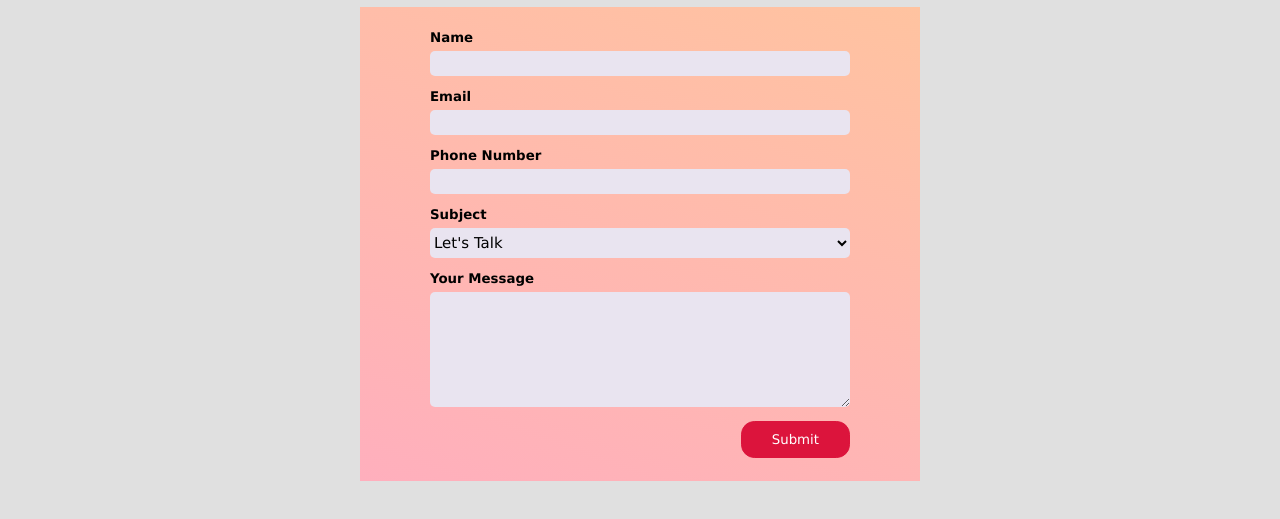
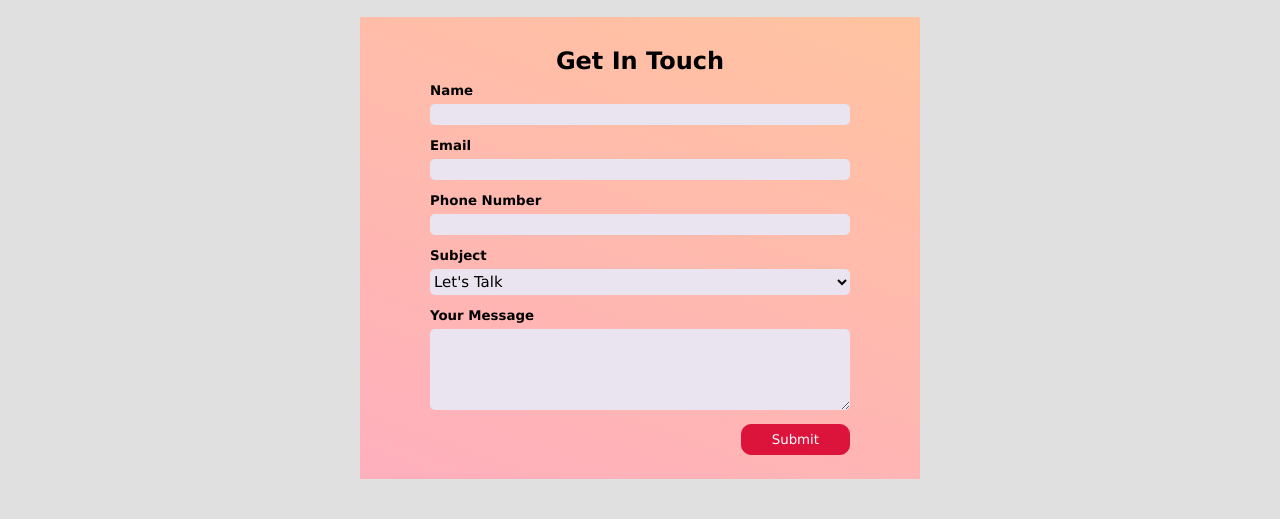
Before and after one commit to jemmyyosua/Tugas-Week-2, a plain HTML site: page form.html in a window 1280 px wide. Shown: the part 83-602 px from the top of the page. Drawn offline with Linux system fonts and the light colour scheme.

Commit message:
form html

```diff
--- a/css/style-blog.css
+++ b/css/style-blog.css
@@ -93,6 +93,7 @@ form .technologies .down-technologies{
     color: #8f8f8f;
     font-size: 14pt;
     font-weight: 100;
+    margin-bottom: 20px;
 }
 
 form .technologies .up-technologies input{
--- a/form.html
+++ b/form.html
@@ -27,28 +27,29 @@
 
 
 <center>
-    <div style="width: 70vh; margin-top:10px; padding:20px 70px 60px 70px ;  background: linear-gradient(200deg, #ffc3a0 0%, #ffafbd 100%);">
+    <div style="width: 70vh; margin-top:20px; padding:30px 70px 55px 70px;  background: linear-gradient(200deg, #ffc3a0 0%, #ffafbd 100%);">
         <form action="" style="text-align: left;">
+            <h2 style="text-align: center; margin-bottom: 5px;">Get In Touch</h2>
             <div>
                 <label for="name" style="font-size: 10pt; font-weight: 700;">Name</label>
                 <br>
-                <input type="text" name="" id="name" pattern="[A-z]" style="width: 100%; box-sizing: border-box; padding: 5px 0px; margin-top: 5px; margin-bottom: 10px; background-color: #e9e4f0; border: 0 solid white; border-radius: 5px;box-shadow: 5px 3x 1px 0.5px #fff0f0;">
+                <input type="text" name="" id="name" pattern="[A-z]" style="width: 100%; box-sizing: border-box; padding:3px 0px; margin-top: 5px; margin-bottom: 10px; background-color: #e9e4f0; border: 0 solid white; border-radius: 5px;box-shadow: 5px 3x 1px 0.5px #fff0f0;">
             </div>
             <div>
                 <label for="email" style="font-size: 10pt; font-weight: 700;">Email</label>
                 <br>
-                <input type="email" name="" id="email" style="width: 100%; box-sizing: border-box; padding: 5px 0px; margin-top: 5px; margin-bottom: 10px;background-color: #e9e4f0; border: 0 solid white; border-radius: 5px;box-shadow: 5px 3x 1px 0.5px #fff0f0;">
+                <input type="email" name="" id="email" style="width: 100%; box-sizing: border-box; padding:3px 0px; margin-top: 5px; margin-bottom: 10px;background-color: #e9e4f0; border: 0 solid white; border-radius: 5px;box-shadow: 5px 3x 1px 0.5px #fff0f0;">
             </div>
             <div>
                 <label for="phone" style="font-size: 10pt; font-weight: 700;">Phone Number</label>
                 <br>
-                <input type="text" name="" id="phone" pattern="\d*" style="width: 100%; box-sizing: border-box; padding: 5px 0px; margin-top: 5px; margin-bottom: 10px;background-color: #e9e4f0; border: 0 solid white; border-radius: 5px;box-shadow: 5px 3x 1px 0.5px #fff0f0;">
+                <input type="text" name="" id="phone" pattern="\d*" style="width: 100%; box-sizing: border-box; padding:3px 0px; margin-top: 5px; margin-bottom: 10px;background-color: #e9e4f0; border: 0 solid white; border-radius: 5px;box-shadow: 5px 3x 1px 0.5px #fff0f0;">
                 <br>
             </div>
             <div>
                 <label for="subject" style="font-size: 10pt; font-weight: 700;">Subject</label>
                 <br>
-                <select name="" id="subject" style="width: 100%; box-sizing: border-box; padding: 5px 0px; margin-top: 5px; margin-bottom: 10px; font-size: 15px;background-color: #e9e4f0; border: 0 solid white; border-radius: 5px;box-shadow: 5px 3x 1px 0.5px #fff0f0;">
+                <select name="" id="subject" style="width: 100%; box-sizing: border-box; padding:3px 0px; margin-top: 5px; margin-bottom: 10px; font-size: 15px;background-color: #e9e4f0; border: 0 solid white; border-radius: 5px;box-shadow: 5px 3x 1px 0.5px #fff0f0;">
                     <option value="Let's Talk" style="font-size: 15p;">Let's Talk</option>
                     <option value="Let's Collaboration" style="font-size: 15p;">Let's Collaboration</option>
                     <option value="I Am Hiring" style="font-size: 15p;">I Am Hiring</option>
@@ -58,11 +59,11 @@
             <div>
                 <label for="message" style="font-size: 10pt; font-weight: 700;">Your Message</label>
                 <br>
-                <textarea name="" id="message" cols="20" rows="7" style="width: 100%; box-sizing: border-box; padding: 5px 0px; margin-top: 5px; margin-bottom: 10px;background-color: #e9e4f0; border: 0 solid white; border-radius: 5px;box-shadow: 5px 3x 1px 0.5px #fff0f0;"></textarea>
+                <textarea name="" id="message" cols="20" rows="5" style="width: 100%; box-sizing: border-box; padding:3px 0px; margin-top: 5px; margin-bottom: 10px;background-color: #e9e4f0; border: 0 solid white; border-radius: 5px;box-shadow: 5px 3x 1px 0.5px #fff0f0;"></textarea>
                 <br>
             </div>
             <div>
-            <button type="button" onclick="showData()" style="background-color:crimson; padding: 10px 30px; border-radius: 10pt; font-size: 10pt; cursor: pointer; color: white; float: right; border: 1px solid crimson;">Submit</button>
+            <button type="button" onclick="showData()" style="background-color:crimson; padding: 7px 30px; border-radius: 10px; font-size: 10pt; cursor: pointer; color: white; float: right; border: 1px solid crimson;">Submit</button>
             </div>
         </form>
     </div>
```
